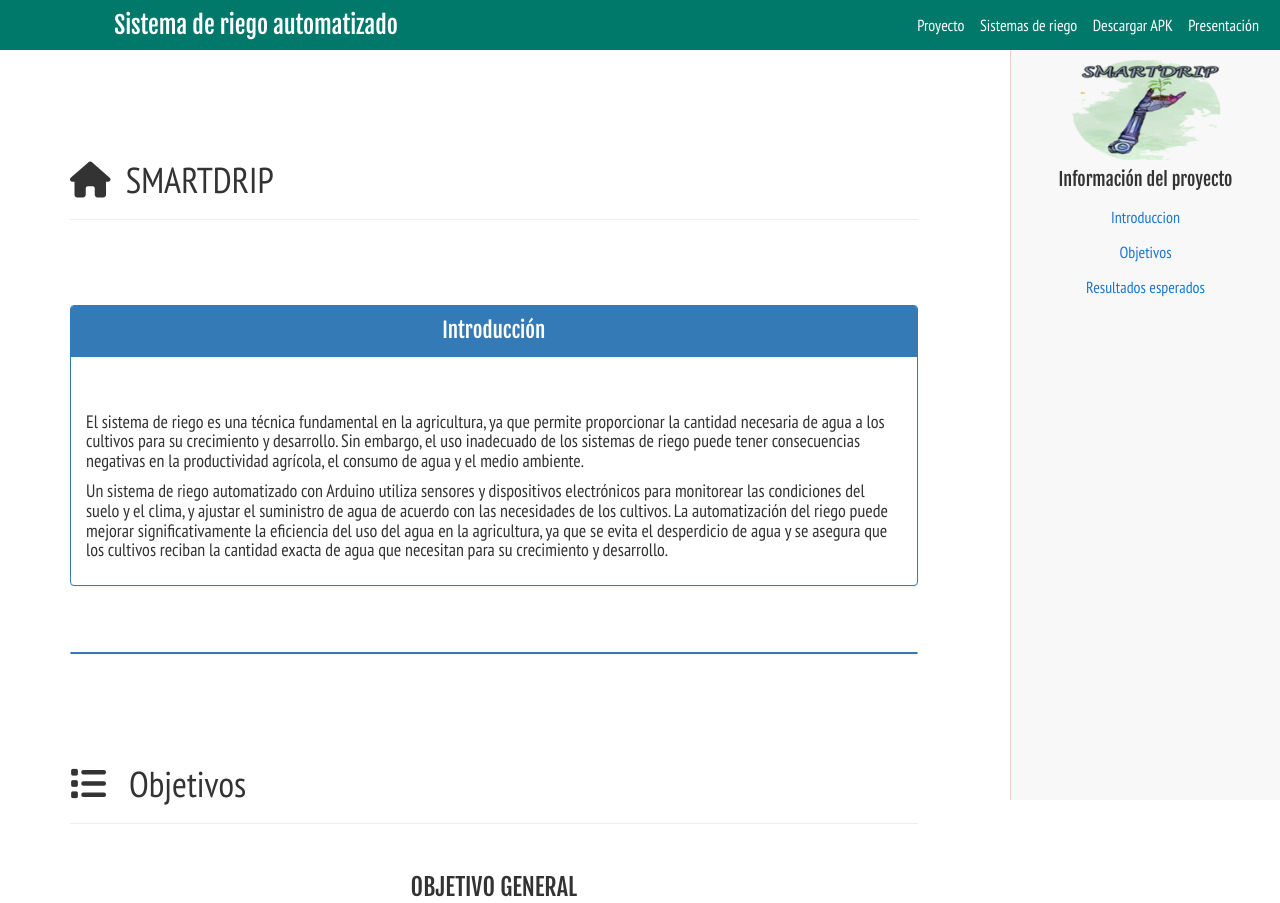
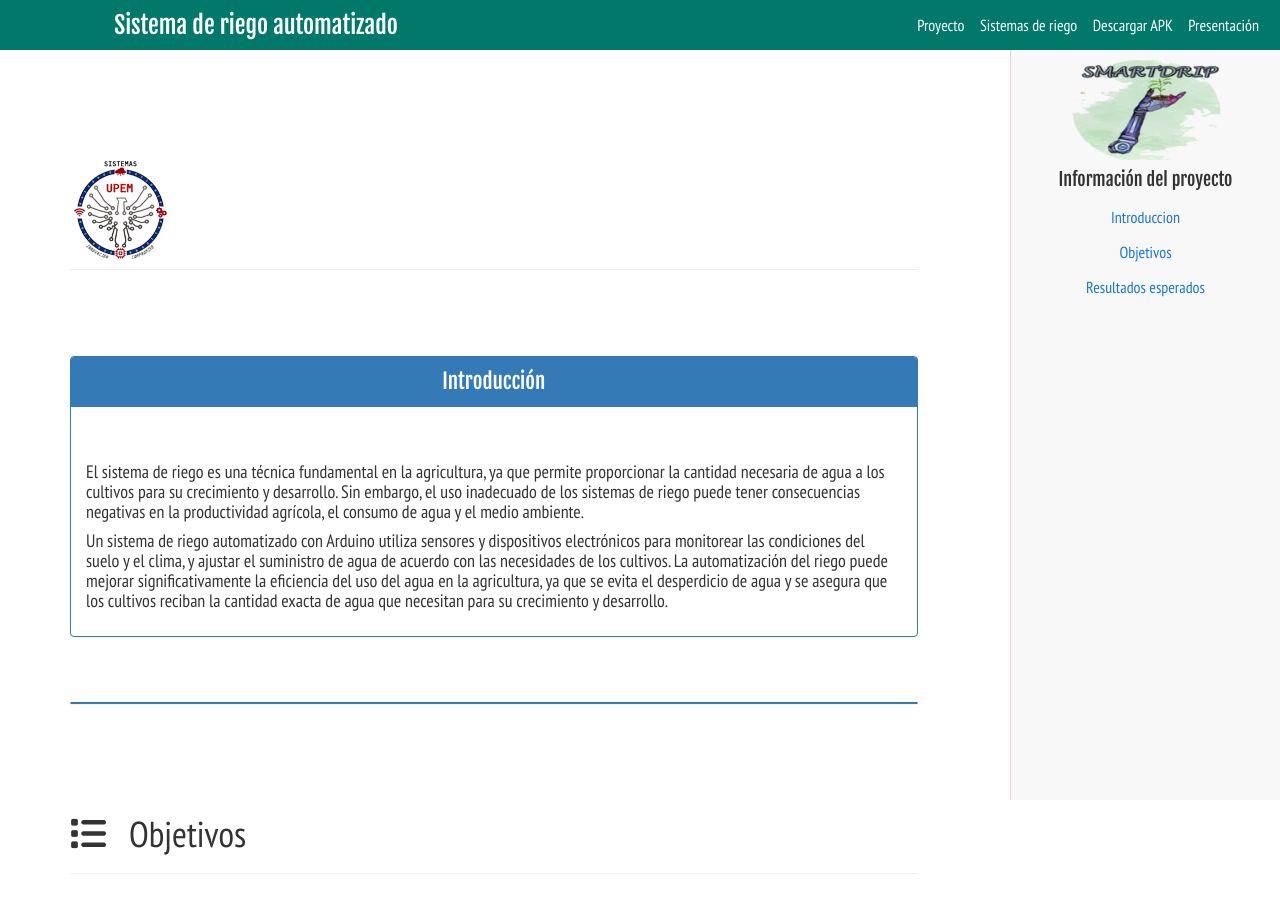
Before and after one commit to SmartDrip/SmartDrip.github.io, a plain HTML site: page index.html in a window 1280 px wide. Shown: the top 903 px of the page. Drawn offline with nearby package versions, Linux system fonts and the light colour scheme; some packages are replaced by stand-ins of ours.

Commit message:
Update index.html

```diff
--- a/index.html
+++ b/index.html
@@ -48,7 +48,8 @@
 					<!--======================================== Mision y vision ========================================-->
 					<article class="full-reset" id="mision-vision">
 						<div class="page-header" style="margin-bottom:40px;">
-						  <h1><i class="fa-solid fa-house"></i>&nbsp; SMARTDRIP</h1>
+							<img src="assets/img/logou.png" />
+
 						</div>
 						<br><br>
 						<div class="panel panel-primary">
```
